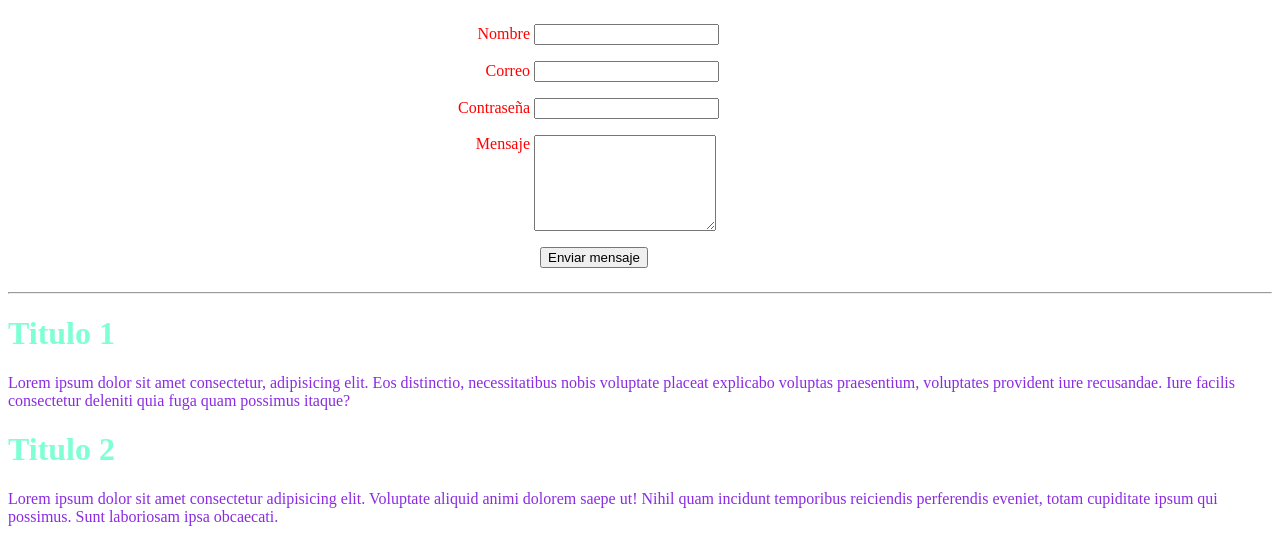
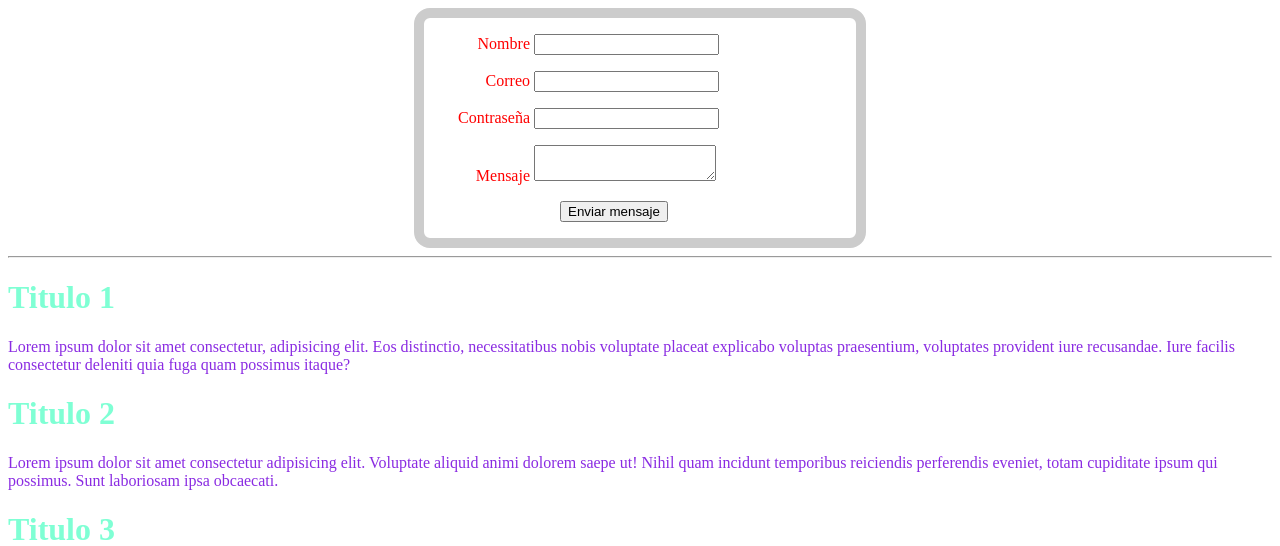
Before and after one commit to Joffre03/JoffreW2508, a PHP site: page /index1.html in a window 1280 px wide. Shown: the top 546 px of the page. Run offline with PHP 8.4, Linux system fonts and the light colour scheme.

Commit message:
Add files via upload

```diff
--- a/estilos.css
+++ b/estilos.css
@@ -11,7 +11,7 @@
     margin: 0 auto; /* es el margen que quetremos tener visible en la pagina. auto es para que genere el margen automaticamente depende de lo que requiera el formulario*/
     width: 400px;        /*es para mover el texto en los pixeles de la pantalla y asi mover a la izquierda, derecha o centrar*/
     padding: 1em; /*separacion entre el contenido y el margen .em equivale a 16px*/
-    border: 5px blue; /*Nos permite crear el borde para el formulario, agregandole tamaño y color cambiando la palabra solid por el color que queramos*/
+    border: 10px solid #CCC; /*Nos permite crear el borde para el formulario, agregandole tamaño y color cambiando la palabra solid por el color que queramos*/
     border-radius: 16px; /*recorta las orillas del borde y las hace circulares en este caso*/
 }
 
@@ -34,14 +34,14 @@
 }
 
 input:focus{
-    border-color: blue; /*resalta el input una vez que hagamos click con el color que le pusimos*/
+    border-color: rgb(0, 255, 4); /*resalta el input una vez que hagamos click con el color que le pusimos*/
 }
 
-textarea{
+textarea:focus{
     vertical-align: top; /*mandar la alineacion de nuestro label que acompaña al text area arriba con top*/
     height: 90px; /*Tamaño de nuestra text area*/
 }
 
 button{
-    margin-left: 100px; /*cuantos pixeles queremos mover nuestro boton en este caso a la izquierda para centrarlo o solo desplazarlo*/
+    margin-left: 120px; /*cuantos pixeles queremos mover nuestro boton en este caso a la izquierda para centrarlo o solo desplazarlo*/
 }
```
